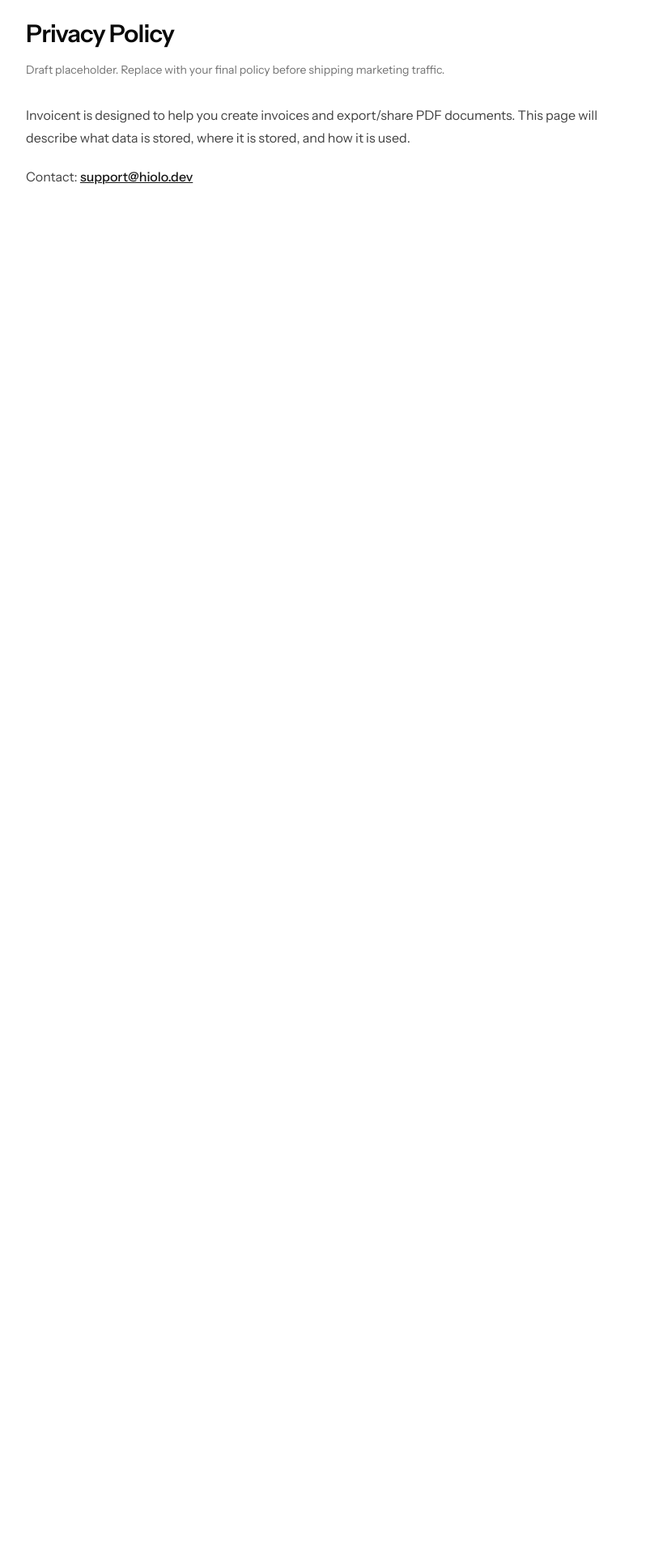
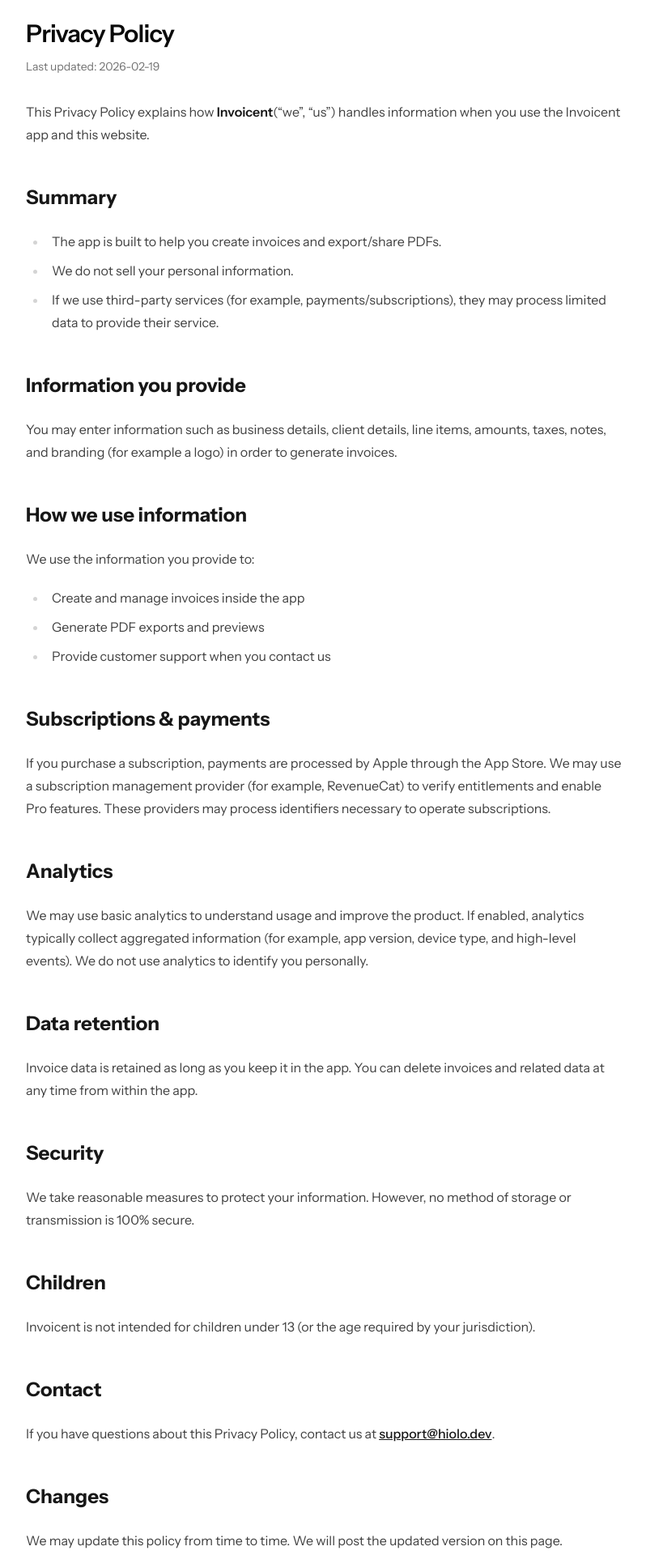
Before and after one commit to hoootan/invoicent-landing, a Next.js app: page /privacy in a window 1280 px wide. Shown: the part 40-1960 px from the top of the page at 81% size, without its empty margins (240-1038 px from the left). Before the commit the page ends 800 px from the top, so only its background shows below. Built offline with nearby package versions, Linux system fonts and the light colour scheme.

Commit message:
docs: add privacy policy and terms of use

```diff
--- a/src/app/privacy/page.tsx
+++ b/src/app/privacy/page.tsx
@@ -1,20 +1,96 @@
+import { siteConfig } from "@/config/site";
+
 export default function PrivacyPage() {
   return (
     <main className="mx-auto max-w-3xl px-4 py-16">
-      <h1 className="text-3xl font-semibold tracking-tight">Privacy Policy</h1>
-      <p className="mt-4 text-sm text-muted-foreground">
-        Draft placeholder. Replace with your final policy before shipping marketing
-        traffic.
+      <h1 className="font-[var(--font-display)] text-3xl font-semibold tracking-tight">
+        Privacy Policy
+      </h1>
+      <p className="mt-3 text-sm text-muted-foreground">
+        Last updated: {new Date().toISOString().slice(0, 10)}
       </p>
 
       <div className="prose prose-neutral dark:prose-invert mt-8 max-w-none">
         <p>
-          Invoicent is designed to help you create invoices and export/share PDF
-          documents. This page will describe what data is stored, where it is
-          stored, and how it is used.
+          This Privacy Policy explains how <strong>{siteConfig.name}</strong>
+          (&ldquo;we&rdquo;, &ldquo;us&rdquo;) handles information when you use the
+          Invoicent app and this website.
         </p>
+
+        <h2>Summary</h2>
+        <ul>
+          <li>
+            The app is built to help you create invoices and export/share PDFs.
+          </li>
+          <li>
+            We do not sell your personal information.
+          </li>
+          <li>
+            If we use third-party services (for example, payments/subscriptions),
+            they may process limited data to provide their service.
+          </li>
+        </ul>
+
+        <h2>Information you provide</h2>
         <p>
-          Contact: <a href="mailto:support@hiolo.dev">support@hiolo.dev</a>
+          You may enter information such as business details, client details,
+          line items, amounts, taxes, notes, and branding (for example a logo) in
+          order to generate invoices.
+        </p>
+
+        <h2>How we use information</h2>
+        <p>We use the information you provide to:</p>
+        <ul>
+          <li>Create and manage invoices inside the app</li>
+          <li>Generate PDF exports and previews</li>
+          <li>Provide customer support when you contact us</li>
+        </ul>
+
+        <h2>Subscriptions & payments</h2>
+        <p>
+          If you purchase a subscription, payments are processed by Apple through
+          the App Store. We may use a subscription management provider (for
+          example, RevenueCat) to verify entitlements and enable Pro features.
+          These providers may process identifiers necessary to operate
+          subscriptions.
+        </p>
+
+        <h2>Analytics</h2>
+        <p>
+          We may use basic analytics to understand usage and improve the product.
+          If enabled, analytics typically collect aggregated information (for
+          example, app version, device type, and high-level events). We do not
+          use analytics to identify you personally.
+        </p>
+
+        <h2>Data retention</h2>
+        <p>
+          Invoice data is retained as long as you keep it in the app. You can
+          delete invoices and related data at any time from within the app.
+        </p>
+
+        <h2>Security</h2>
+        <p>
+          We take reasonable measures to protect your information. However, no
+          method of storage or transmission is 100% secure.
+        </p>
+
+        <h2>Children</h2>
+        <p>
+          Invoicent is not intended for children under 13 (or the age required
+          by your jurisdiction).
+        </p>
+
+        <h2>Contact</h2>
+        <p>
+          If you have questions about this Privacy Policy, contact us at{" "}
+          <a href="mailto:support@hiolo.dev">support@hiolo.dev</a>.
+        </p>
+
+        <h2>Changes</h2>
+        <p>
+          We may update this policy from time to time. We will post the updated
+          version on this page.
         </p>
       </div>
     </main>
--- a/src/app/terms/page.tsx
+++ b/src/app/terms/page.tsx
@@ -1,18 +1,81 @@
+import { siteConfig } from "@/config/site";
+
 export default function TermsPage() {
   return (
     <main className="mx-auto max-w-3xl px-4 py-16">
-      <h1 className="text-3xl font-semibold tracking-tight">Terms of Use</h1>
-      <p className="mt-4 text-sm text-muted-foreground">
-        Draft placeholder. Replace with your final terms before shipping marketing
-        traffic.
+      <h1 className="font-[var(--font-display)] text-3xl font-semibold tracking-tight">
+        Terms of Use
+      </h1>
+      <p className="mt-3 text-sm text-muted-foreground">
+        Last updated: {new Date().toISOString().slice(0, 10)}
       </p>
 
       <div className="prose prose-neutral dark:prose-invert mt-8 max-w-none">
         <p>
-          These terms will describe the use of the Invoicent app and services.
+          These Terms of Use (&ldquo;Terms&rdquo;) govern your use of{" "}
+          <strong>{siteConfig.name}</strong> (the &ldquo;App&rdquo;) and this
+          website. By using the App, you agree to these Terms.
         </p>
+
+        <h2>Use of the App</h2>
+        <ul>
+          <li>
+            You may use the App to create invoices and export/share PDF documents.
+          </li>
+          <li>
+            You are responsible for the accuracy of the information you enter
+            and the documents you generate.
+          </li>
+          <li>
+            You agree not to misuse the App, attempt to disrupt it, or use it in
+            a way that violates applicable laws.
+          </li>
+        </ul>
+
+        <h2>Subscriptions</h2>
         <p>
-          Contact: <a href="mailto:support@hiolo.dev">support@hiolo.dev</a>
+          Pro features may be available via subscription or one-time purchase.
+          Purchases are handled by Apple via the App Store. Pricing, billing
+          cycles, and cancellation are managed in your Apple ID subscription
+          settings.
+        </p>
+
+        <h2>Intellectual property</h2>
+        <p>
+          The App and its content (excluding your invoice data) are owned by us
+          and protected by applicable intellectual property laws.
+        </p>
+
+        <h2>Your content</h2>
+        <p>
+          You retain ownership of the data you enter into the App. You grant us
+          permission to process that data solely for providing the App’s
+          functionality (for example, generating invoices and PDFs).
+        </p>
+
+        <h2>Disclaimer</h2>
+        <p>
+          The App is provided &ldquo;as is&rdquo; without warranties of any kind.
+          We do not guarantee that the App will be uninterrupted or error-free.
+        </p>
+
+        <h2>Limitation of liability</h2>
+        <p>
+          To the maximum extent permitted by law, we are not liable for indirect,
+          incidental, special, consequential, or punitive damages, or any loss of
+          profits or data.
+        </p>
+
+        <h2>Changes</h2>
+        <p>
+          We may update these Terms from time to time. The latest version will be
+          posted on this page.
+        </p>
+
+        <h2>Contact</h2>
+        <p>
+          Questions? Contact{" "}
+          <a href="mailto:support@hiolo.dev">support@hiolo.dev</a>.
         </p>
       </div>
     </main>
```
